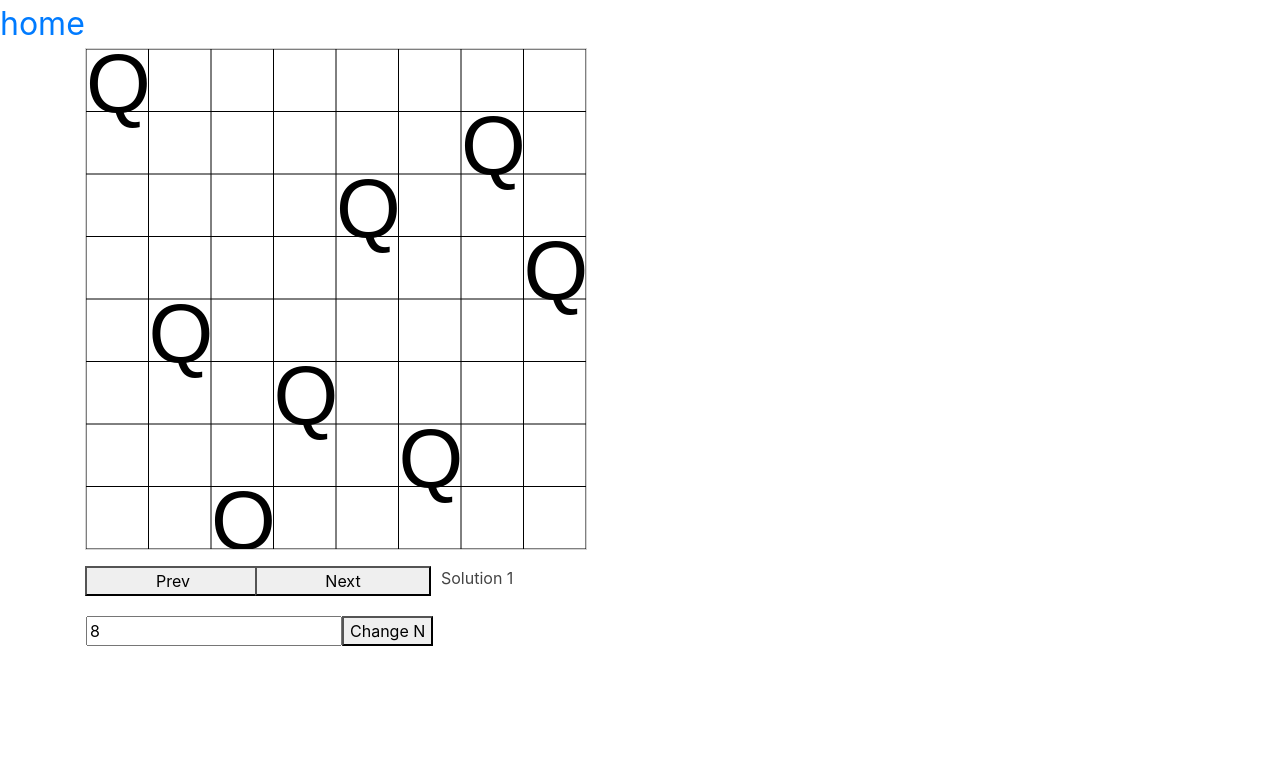
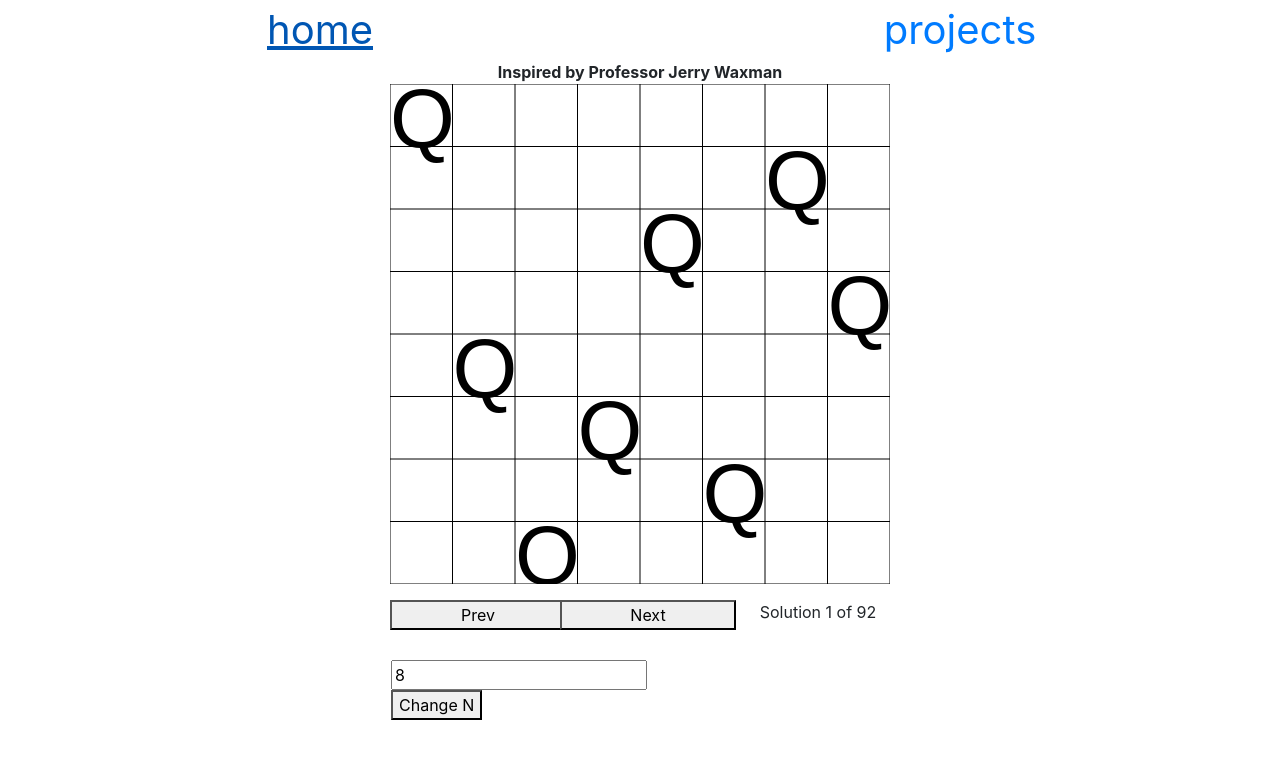
Before and after one commit to YechielK/portfolio, a Flask app: page /nqueens_solver in a window 1280 px wide. Shown: the top 759 px of the page. Run offline with Flask 2, Linux system fonts and the light colour scheme; parts of the project's set-up code (start-up, migrations or seed data) failed here and were passed over.

Commit message:
fixed css in layout and nqueens

```diff
--- a/static/scripts/nqueens.js
+++ b/static/scripts/nqueens.js
@@ -22,9 +22,7 @@ function start() {
 // square_length = length/size
 
 window.onload = start()
-window.onload = flip_this()
 // window.onload = draw_board(a)
-// window.onload = flip_this()
 
 
 function set_size(s) {
@@ -37,7 +35,7 @@ function prev(a){
         sol -= 1
     }
     draw_board(a)
-    flip_this()
+    flip_this(a)
 
 }
 
@@ -47,14 +45,14 @@ function next(a){
         sol += 1
     }
     draw_board(a)
-    flip_this()
+    flip_this(a)
     console.log(a.length)
 }
 
 
-function flip_this() {
+function flip_this(a) {
     // console.log('sol ' + sol)
-    document.getElementById("ans").innerHTML ="Solution " + (sol + 1) ;
+    document.getElementById("ans").innerHTML ="Solution " + (sol + 1) + ' of ' + a.length ;
 }
 
 function draw_board(a) {
@@ -78,6 +76,7 @@ function draw_board(a) {
     board = add_eight(a[sol])
 
     draw_targets(board)
+    flip_this(a)
 
 }
 
--- a/static/styles/chess.css
+++ b/static/styles/chess.css
@@ -1,5 +1,4 @@
 .container {
-    margin: 40px;
     border: 3px solid #fff;
 
   }
--- a/static/styles/layout.css
+++ b/static/styles/layout.css
@@ -1,10 +1,18 @@
- .navbar-ul {
+ /* .navbar-ul {
     background-color: white;
-    /* display: flex; */
+    display: flex;
     justify-content: flex-end;
     width: 100%;
+} */
+
+/* #home_button {
+    font-size: 2em;
+} */
+
+.bar{
+    text-align:center;
+    font-size: 2.5em;
+    justify-content: flex-end;
+    float:left;
+    width:50%;
 }
-
-#home_button {
-    font-size: 2em;
-}
--- a/static/styles/nqueens.css
+++ b/static/styles/nqueens.css
@@ -1,25 +1,20 @@
-#container {
+/* #container {
     margin: 40px;
+  } */
+
+
+  p {
+    margin: auto;
+    text-align: center;
   }
-
   .wrapper {
+    /* text-align:center;   */
+    justify-content: center;
       display: grid;
       grid-gap: 10px;
       grid-template-columns: [col1-start] 10em  [col2-start] 10em  [col3-start] 10em [col3-end];
       grid-template-rows: [row1-start] auto [row2-start] auto [row2-start] auto [row3-end];
-      background-color: #fff;
-      color: #444;
     }
-
-    .box {
-      /* background-color: #444; */
-      /* color: #fff; */
-      border-radius: 5px;
-      /* padding: 20px; */
-      /* font-size: 150%; */
-
-    }
-
     .a {
       grid-column: col1-start / col2-start;
       grid-row: row1-start ;
--- a/templates/home.html
+++ b/templates/home.html
@@ -4,7 +4,13 @@
   {{ super() }}
   <link rel="stylesheet" href="{{ url_for('static', filename='styles/home.css') }}">
 {% endblock %}
+
+{% block navbar %}
+{% endblock %}
+
 {% block content %}
+
+
 
 
 <div class="main">
--- a/templates/layout.html
+++ b/templates/layout.html
@@ -8,17 +8,18 @@
 </head>
 <body>
 
-
+    {% block navbar %}
     <div class="navbar-ul">
-        <div><a id='home_button' href="{{ url_for('home') }}">home</a></div>
-        <link rel="stylesheet" href="{{ url_for('static', filename='styles/layout.css') }}">
-
+        <div><a class='bar' id='home_button' href="{{ url_for('home') }}">home</a></div>
+        <div><a class='bar' href="/projects">projects</a></div>
     </div>
+    {% endblock %}
 
     <div class="container">
         {% block content %}{% endblock %}
     </div>
 
+    <link rel="stylesheet" href="{{ url_for('static', filename='styles/layout.css') }}">
         <!-- Option 2: jQuery, Popper.js, and Bootstrap JS-->
     <script src="https://code.jquery.com/jquery-3.5.1.slim.min.js" integrity="sha384-DfXdz2htPH0lsSSs5nCTpuj/zy4C+OGpamoFVy38MVBnE+IbbVYUew+OrCXaRkfj" crossorigin="anonymous"></script>
     <script src="https://cdn.jsdelivr.net/npm/popper.js@1.16.1/dist/umd/popper.min.js" integrity="sha384-9/reFTGAW83EW2RDu2S0VKaIzap3H66lZH81PoYlFhbGU+6BZp6G7niu735Sk7lN" crossorigin="anonymous"></script>
--- a/templates/nqueens.html
+++ b/templates/nqueens.html
@@ -5,18 +5,18 @@
   <link rel="stylesheet" href="{{ url_for('static', filename='styles/nqueens.css') }}">
 {% endblock %}
 
+{% block navbar %}
+{{ super() }}
+{% endblock %}
 
 {% block content %}
-
+<p><b> Inspired by Professor Jerry Waxman </b></p>
 <div class="wrapper">
-<div class='a'><canvas class='first' id="myCanvas" width="500%" height="500%" style="border:1px solid #d3d3d3; " ></canvas></div>
-<div class='box b'><button style="width: 110%" onclick="prev({{ a }})">Prev</button></div>
-<div class='box c'><button style="width: 110%" onclick="next({{ a }})">Next</button></div>
-<div class='box d'><p style="width: 100%" id="ans"></p></div>
-</div>
-
-
-<div class='box e'>
+<div class='a'><canvas class='first' id="myCanvas" width="500%" height="500%"></canvas></div>
+<div class='b'><button style="width: 110%" onclick="prev({{ a }})">Prev</button></div>
+<div class='c'><button style="width: 110%" onclick="next({{ a }})">Next</button></div>
+<div class='d'><p style="width: 100%" id="ans"></p></div>
+<div class='e'>
   <form action="/nqueens_solver" class="row">
     {% if s %}
     <input type="text" class="column" placeholder="size" name="size" id="size" value='{{ s }}'/>
@@ -26,8 +26,7 @@
     <button type="submit">Change N</button>
   </form>
 </div>
-
-
+</div>
 
 
 
@@ -36,9 +35,4 @@
 <script>window.onload = set_size({{ s }})</script>
 {% endif %}
 <script>window.onload = draw_board({{ a }})</script>
-
-
-
-
-
 {% endblock %}
```
